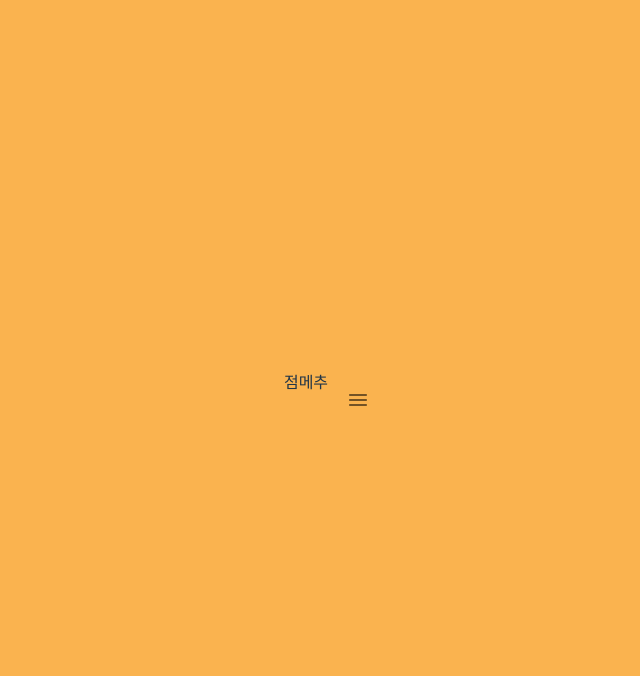
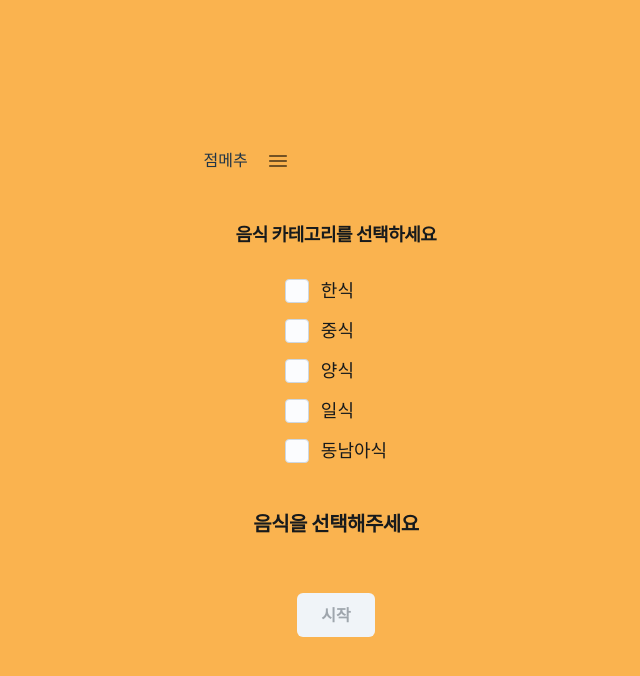
Before and after one commit to BiteOrByte/momokddi_front, a React (Vite) app: page /food in a window 1280 px wide. Before the commit this address had no page. Shown: the top 676 px of the page, without its empty margins (304-944 px from the left). Built offline with nearby package versions, Linux system fonts and the light colour scheme.

Commit message:
#4 - tailwindcss 제거 - joy ui 적용 - 페이지 개발중

```diff
--- a/package.json
+++ b/package.json
@@ -13,6 +13,7 @@
     "@emotion/react": "^11.13.3",
     "@emotion/styled": "^11.13.0",
     "@mui/icons-material": "^6.1.5",
+    "@mui/joy": "^5.0.0-beta.48",
     "@mui/material": "^6.1.5",
     "react": "^18.3.1",
     "react-dom": "^18.3.1",
@@ -31,7 +32,6 @@
     "eslint-plugin-react-refresh": "^0.4.12",
     "globals": "^15.9.0",
     "prettier": "3.3.3",
-    "tailwindcss": "^3.4.14",
     "vite": "^5.4.8"
   }
 }
--- a/src/App.jsx
+++ b/src/App.jsx
@@ -1,18 +1,20 @@
-import { BrowserRouter as Router, Route, Routes, Link } from 'react-router-dom'
-import MyPage from './components/myPage'
-import Header from './components/header'
+import { BrowserRouter as Router, Route, Routes } from 'react-router-dom';
+import MyPage from './components/MyPage.jsx';
+import Header from './components/Header.jsx';
+import Food from './components/Food.jsx';
 
 function App() {
   return (
     <>
       <Router>
-      <Header />
+        <Header />
         <Routes>
           <Route path="/myPage" element={<MyPage />} />
+          <Route path="/food" element={<Food />} />
         </Routes>
       </Router>
     </>
-  )
+  );
 }
 
-export default App
+export default App;
--- /dev/null
+++ b/src/components/Food.jsx
@@ -0,0 +1,72 @@
+import { useState } from 'react';
+import { Checkbox, Typography, Button, Box, Stack } from '@mui/joy';
+
+// React 컴포넌트로 변경
+const Food = () => {
+  // 선택한 카테고리를 상태로 관리
+  const [selectedFood, setSelectedFood] = useState('');
+
+  // 체크박스 항목 리스트 (음식 카테고리)
+  const foodCategories = ['한식', '중식', '양식', '일식', '동남아식'];
+
+  // 선택된 카테고리 업데이트
+  const handleFoodSelect = (food) => {
+    setSelectedFood(food);
+  };
+
+  return (
+    <Box
+      sx={{
+        p: 4,
+        maxWidth: 400,
+        mx: 'auto',
+        textAlign: 'center',
+        display: 'flex',
+        flexDirection: 'column',
+        alignItems: 'center',
+        gap: 2,
+      }}
+    >
+      <Typography level="h2" fontSize="lg" mb={2}>
+        음식 카테고리를 선택하세요
+      </Typography>
+
+      {/* 체크박스 항목 세로 배치 */}
+      <Stack spacing={2} alignItems="flex-start">
+        {foodCategories.map((food) => (
+          <Checkbox
+            key={food}
+            label={food}
+            size="lg"
+            checked={selectedFood === food}
+            onChange={() => handleFoodSelect(food)}
+          />
+        ))}
+      </Stack>
+
+      {/* 선택된 카테고리 이름을 표시 */}
+      <Box mt={4} textAlign="center">
+        <Typography level="h1" fontSize="xl" fontWeight="bold" mb={1}>
+          {selectedFood || '음식을 선택해주세요'}
+        </Typography>
+        <Typography level="body2" color="neutral.500">
+          {selectedFood ? `카테고리: ${selectedFood}` : ''}
+        </Typography>
+      </Box>
+
+      {/* 시작 버튼 */}
+      <Button
+        variant="solid"
+        color="primary"
+        size="lg"
+        onClick={() => alert(`선택한 카테고리: ${selectedFood}`)}
+        sx={{ mt: 4 }}
+        disabled={!selectedFood}
+      >
+        시작
+      </Button>
+    </Box>
+  );
+};
+
+export default Food;
--- /dev/null
+++ b/src/components/Header.jsx
@@ -0,0 +1,18 @@
+import { Link } from 'react-router-dom';
+import MenuIcon from '@mui/icons-material/MenuRounded';
+import { IconButton } from '@mui/material';
+
+function Header() {
+  return (
+    <header>
+      <p>점메추</p>
+      <Link to="/myPage" className="menuIcon">
+        <IconButton>
+          <MenuIcon />
+        </IconButton>
+      </Link>
+    </header>
+  );
+}
+
+export default Header;
--- a/src/components/myPage.jsx
+++ b/src/components/MyPage.jsx
@@ -1,6 +1,7 @@
-import React, { useState } from 'react';
+import { useState } from 'react';
 
-const myPage = () => {
+const MyPage = () => {
+  // 컴포넌트 이름을 대문자로 시작
   const [nickname, setNickname] = useState('기본닉네임'); // 초기 닉네임 설정
   const [newNickname, setNewNickname] = useState(nickname);
   const [editMode, setEditMode] = useState(false);
@@ -22,22 +23,23 @@ const myPage = () => {
 
   const handleLogout = () => {
     console.log('로그아웃 되었습니다.');
-    // TODO 로그아웃 처리
+    // TODO: 로그아웃 처리
   };
 
   const handleWithdraw = () => {
     console.log('회원 탈퇴가 진행되었습니다.');
-    // TODO 회원 탈퇴 처리
+    // TODO: 회원 탈퇴 처리
   };
 
   return (
     <div style={{ padding: '20px', position: 'relative' }}>
-      <h3 style={{textAlign: 'center'}}>마이 페이지</h3>
+      <h3 style={{ textAlign: 'center' }}>마이 페이지</h3>
       <div>
         <h4>
-          닉네임: {editMode ? (
+          닉네임:{' '}
+          {editMode ? (
             <input
-              type='text'
+              type="text"
               value={newNickname}
               onChange={(e) => setNewNickname(e.target.value)}
               style={{ marginLeft: '10px', marginRight: '10px' }}
@@ -48,23 +50,26 @@ const myPage = () => {
         </h4>
         {editMode ? (
           <div>
-            <button onClick={handleSaveClick} style={{ marginRight: '10px'}}>저장</button>
+            <button onClick={handleSaveClick} style={{ marginRight: '10px' }}>
+              저장
+            </button>
             <button onClick={handleCancelClick}>취소</button>
           </div>
         ) : (
           <div>
-            <button onClick={handleEditClick} style={{ marginTop: '10px' }}>닉네임 수정</button>
+            <button onClick={handleEditClick} style={{ marginTop: '10px' }}>
+              닉네임 수정
+            </button>
             <br />
-            <button onClick={handleLogout} style={{ marginLeft: '10px', marginTop: '10px' }}>로그아웃</button>
+            <button onClick={handleLogout} style={{ marginLeft: '10px', marginTop: '10px' }}>
+              로그아웃
+            </button>
           </div>
         )}
       </div>
       <br />
       <div>
-        <a
-          href="#"
-          onClick={handleWithdraw}
-          className='withdraw' >
+        <a href="#" onClick={handleWithdraw} className="withdraw">
           회원 탈퇴
         </a>
       </div>
@@ -72,4 +77,4 @@ const myPage = () => {
   );
 };
 
-export default myPage;
+export default MyPage; // 대문자로 시작하는 컴포넌트 이름을 사용
--- a/src/components/header.jsx
+++ /dev/null
@@ -1,19 +0,0 @@
-import React from 'react';
-import { Link } from 'react-router-dom';
-import MenuIcon from '@mui/icons-material/MenuRounded';
-import { IconButton } from '@mui/material';
-
-function Header() {
-    return (
-        <header>
-            <p>점메추</p>
-            <Link to='/myPage' className='menuIcon'>
-                <IconButton>
-                    <MenuIcon />
-                </IconButton>
-            </Link>
-        </header>
-    );
-}
-
-export default Header;
--- a/src/index.css
+++ b/src/index.css
@@ -1,7 +1,3 @@
-@tailwind base;
-@tailwind components;
-@tailwind utilities;
-
 body {
   margin: 0;
   display: flex;
--- a/tailwind.config.js
+++ /dev/null
@@ -1,9 +0,0 @@
-module.exports = {
-  content: [
-    "./src/**/*.{js,jsx,ts,tsx}",
-  ],
-  theme: {
-    extend: {},
-  },
-  plugins: [],
-}
```
Also changed, not shown: eslint.config.js (+19 -19 lines).
